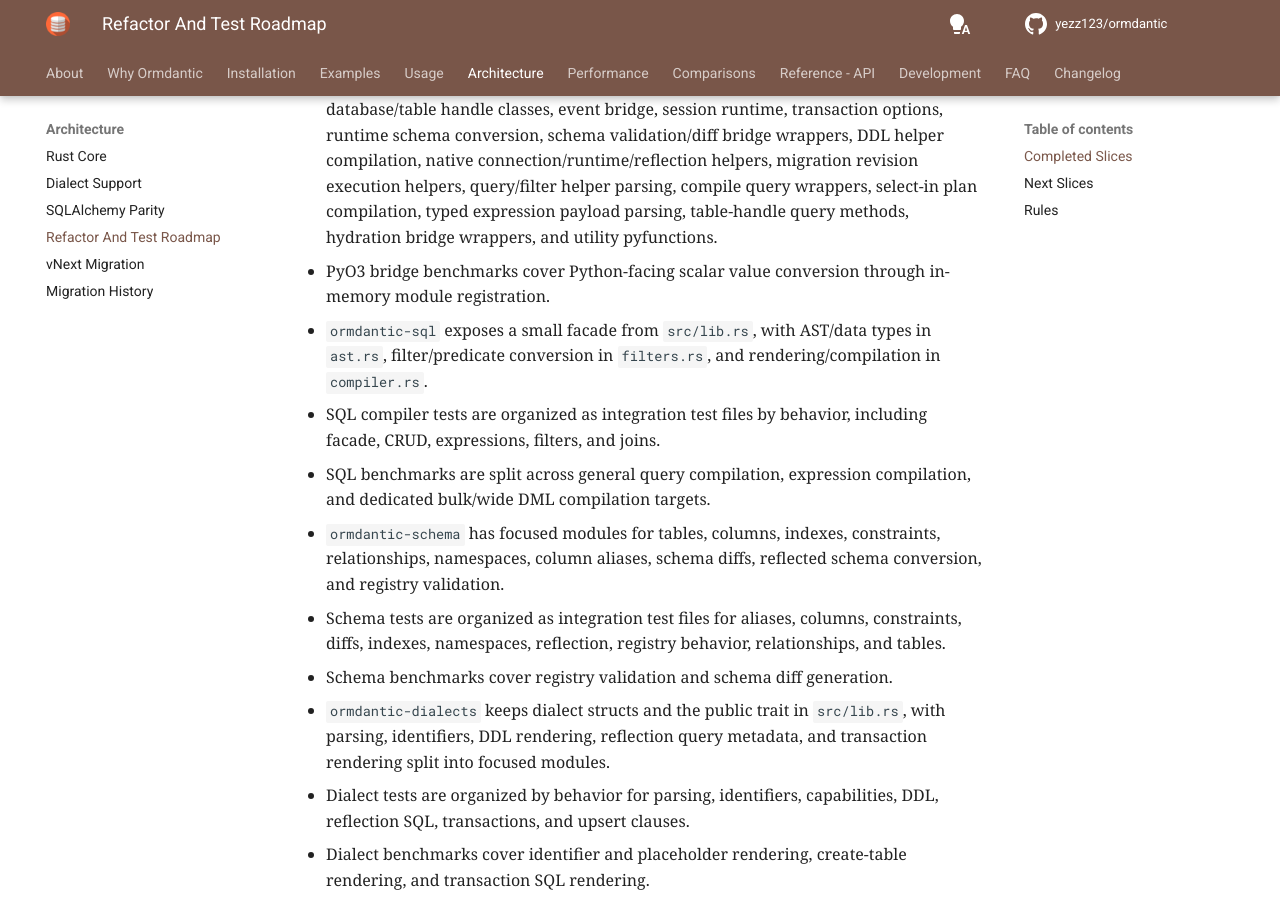
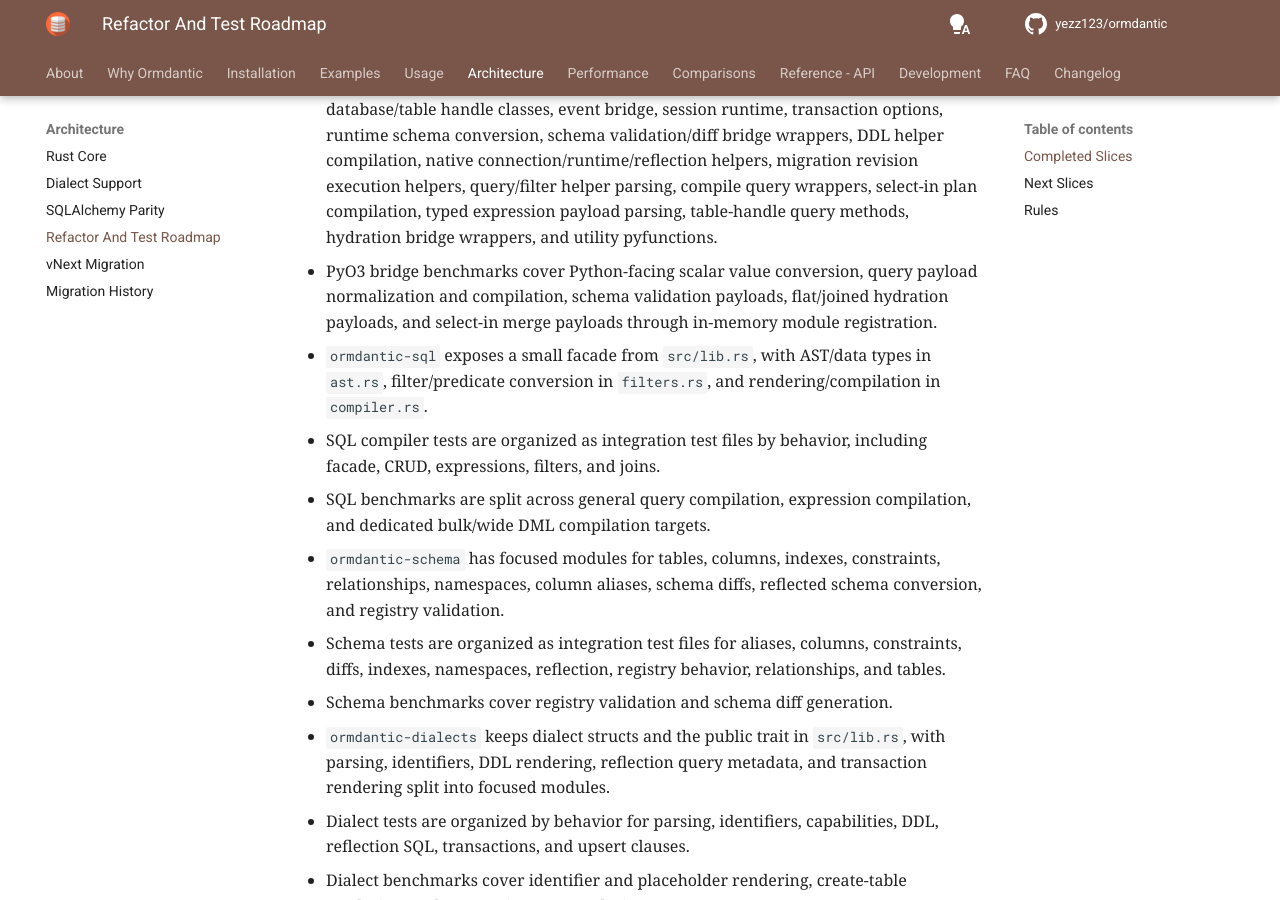
Before and after one commit to yezz123/ormdantic, an MkDocs documentation site: the page built from docs/architecture/refactor-test-roadmap.md, in a window 1280 px wide and 900 px high, scrolled down 1441 px. Built offline with MkDocs 1.6.1 and Material for MkDocs 9.7.7, drawn with Linux system fonts in a browser that asks for light colours; comment, search, counter and statistics services are not loaded; some of the changed text lies outside the part shown.

Commit message:
📝 Update PyO3 bridge benchmarks in the migration roadmap
Enhanced the PyO3 bridge benchmarks to include additional metrics for query payload normalization, schema validation, and hydration payloads, improving the overall assessment of bridge performance and capabilities.

```diff
--- a/docs/architecture/refactor-test-roadmap.md
+++ b/docs/architecture/refactor-test-roadmap.md
@@ -21,7 +21,7 @@ The first completed slices focus on stable public facades with internals moved i
 - Python migration live snapshot reflection and backend-specific reflection SQL helpers are split into `ormdantic._migrations.reflection`.
 - Python migration CLI command handlers are split into `ormdantic._migrations.cli`, with `ormdantic.cli` kept as the top-level command facade.
 - `ormdantic-py` has self-contained modules for PyO3 binding registration, database/table handle classes, event bridge, session runtime, transaction options, runtime schema conversion, schema validation/diff bridge wrappers, DDL helper compilation, native connection/runtime/reflection helpers, migration revision execution helpers, query/filter helper parsing, compile query wrappers, select-in plan compilation, typed expression payload parsing, table-handle query methods, hydration bridge wrappers, and utility pyfunctions.
-- PyO3 bridge benchmarks cover Python-facing scalar value conversion through in-memory module registration.
+- PyO3 bridge benchmarks cover Python-facing scalar value conversion, query payload normalization and compilation, schema validation payloads, flat/joined hydration payloads, and select-in merge payloads through in-memory module registration.
 - `ormdantic-sql` exposes a small facade from `src/lib.rs`, with AST/data types in `ast.rs`, filter/predicate conversion in `filters.rs`, and rendering/compilation in `compiler.rs`.
 - SQL compiler tests are organized as integration test files by behavior, including facade, CRUD, expressions, filters, and joins.
 - SQL benchmarks are split across general query compilation, expression compilation, and dedicated bulk/wide DML compilation targets.
```
Also changed, not shown: other parts of docs/architecture/refactor-test-roadmap.md (+1 -1 lines).
